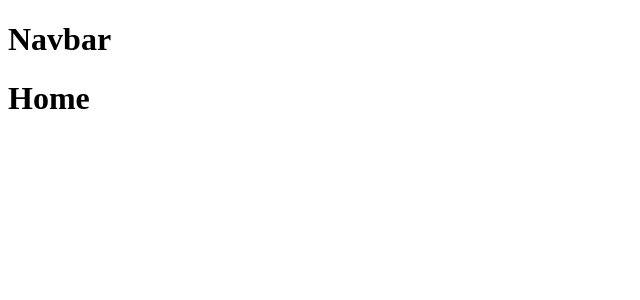
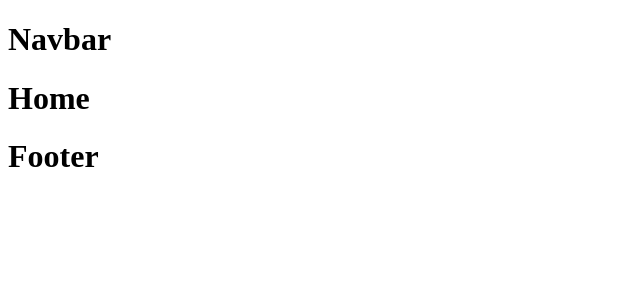
Before and after one commit to jhonashc/notes-app, a React (Vite) app: page / in a window 1280 px wide. Shown: the top 300 px of the page, without its empty margins (0-640 px from the left). Built offline with nearby package versions, Linux system fonts and the light colour scheme.

Commit message:
layout added

```diff
--- a/src/components/index.ts
+++ b/src/components/index.ts
@@ -1,2 +1 @@
 export * from "./Layout";
-export * from "./Navbar";
--- a/src/router/AppRouter.tsx
+++ b/src/router/AppRouter.tsx
@@ -1,14 +1,15 @@
-import { Navigate, Route, Routes } from "react-router-dom";
-import { Navbar } from "../components";
+import { Route, Routes } from "react-router-dom";
+import { Layout } from "../components";
 import { AuthRouter, NotesRouter } from "../features";
 
 export const AppRouter: React.FC = (): JSX.Element => {
   return (
     <>
-      <Navbar />
       <Routes>
         <Route path="auth/*" element={<AuthRouter />} />
-        <Route path="/*" element={<NotesRouter />} />
+        <Route element={<Layout />}>
+          <Route path="/*" element={<NotesRouter />} />
+        </Route>
       </Routes>
     </>
   );
```
